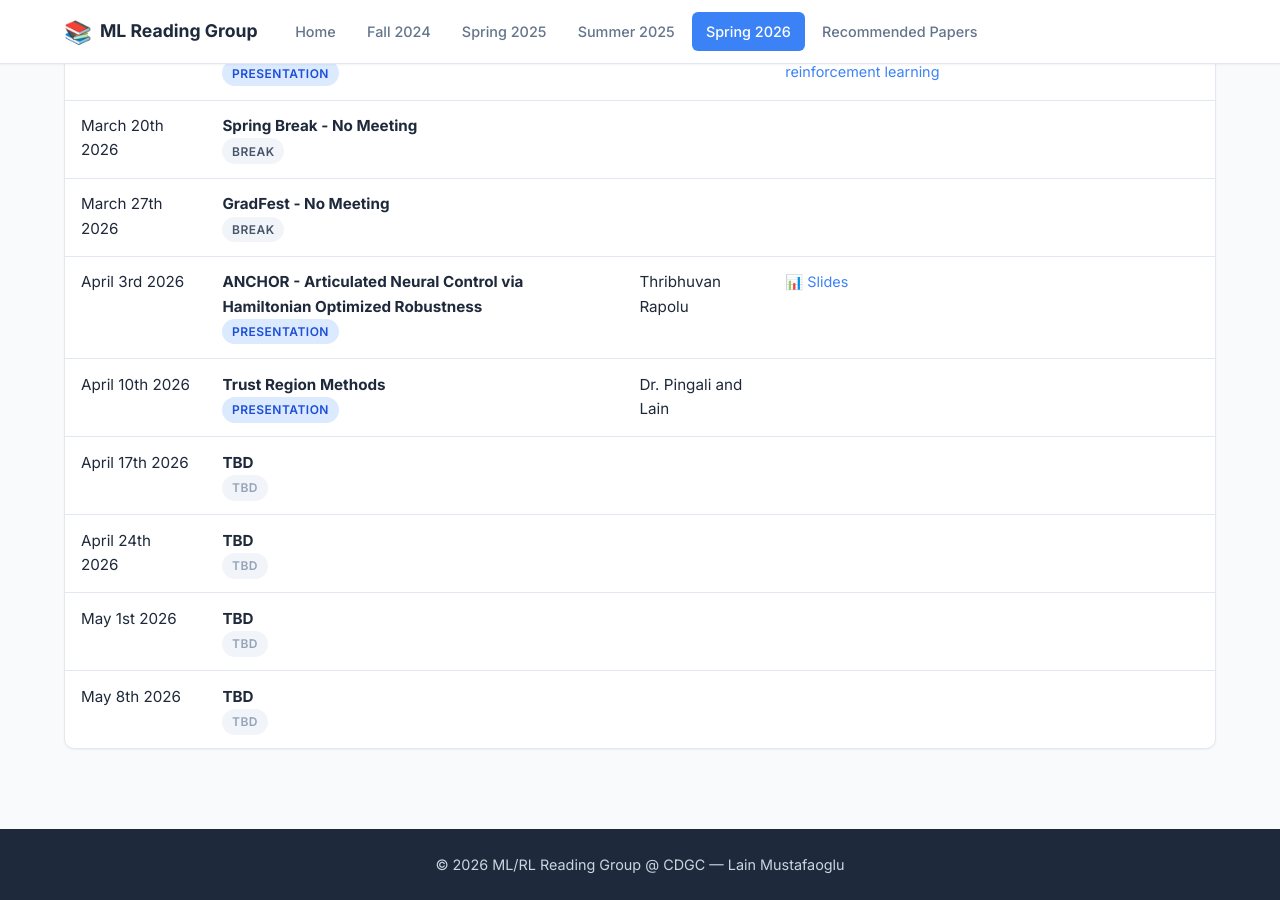
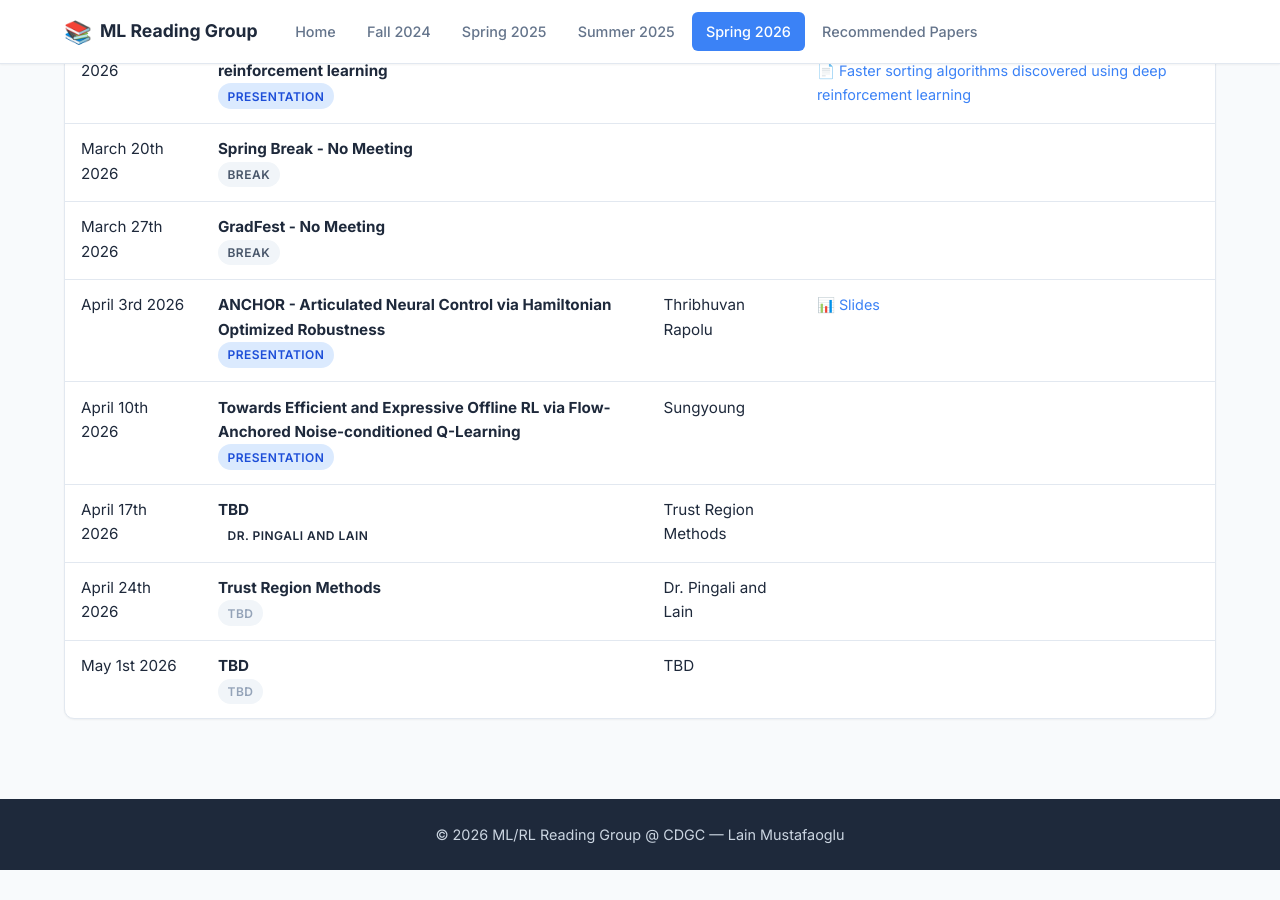
Before and after one commit to sumust/mlreadinggroup, a Jekyll site: the page built from spring2026.md, in a window 1280 px wide and 900 px high, scrolled down 1212 px. Built offline with Jekyll 4.4.1, drawn with Linux system fonts in a browser that asks for light colours; after the commit the page ends 2082 px from its top, so only the background shows below that.

Commit message:
Update presentation details for Spring 2026

```diff
--- a/_data/spring2026.yml
+++ b/_data/spring2026.yml
@@ -69,7 +69,7 @@ sessions:
     papers:
       - title: "Faster sorting algorithms discovered using deep reinforcement learning"
         url: "https://www.nature.com/articles/s41586-023-06004-9"
-    slides: ""
+    slides: "https://github.com/sumust/mlreadinggroup/blob/main/presentations/faster_sorting.pdf"
 
   - date: "March 20th 2026"
     title: "Spring Break - No Meeting"
@@ -88,26 +88,21 @@ sessions:
     slides: ""
 
   - date: "April 10th 2026"
-    title: "Trust Region Methods"
-    presenter: "Dr. Pingali and Lain"
+    title: "Towards Efficient and Expressive Offline RL via Flow-Anchored Noise-conditioned Q-Learning"
+    presenter: "Sungyoung"
     type: "presentation"
 
   - date: "April 17th 2026"
     title: "TBD"
-    presenter: ""
-    type: "tbd"
+    presenter: "Trust Region Methods"
+    type: "Dr. Pingali and Lain"
 
   - date: "April 24th 2026"
-    title: "TBD"
-    presenter: ""
+    title: "Trust Region Methods"
+    presenter: "Dr. Pingali and Lain"
     type: "tbd"
 
   - date: "May 1st 2026"
     title: "TBD"
-    presenter: ""
+    presenter: "TBD"
     type: "tbd"
-
-  - date: "May 8th 2026"
-    title: "TBD"
-    presenter: ""
-    type: "tbd"
```
